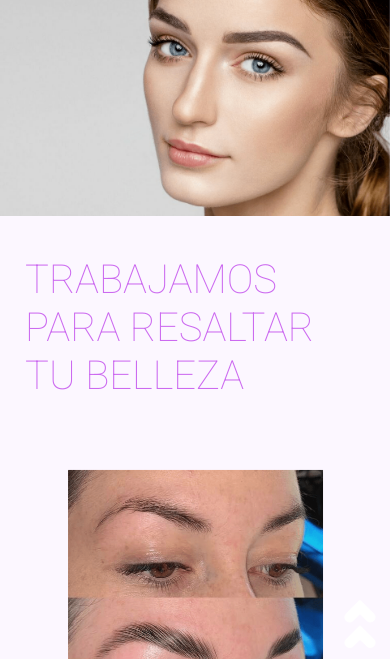
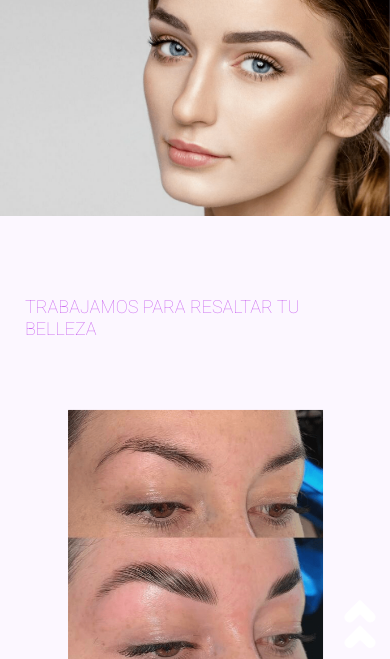
Before and after one commit to Andreshra/ehSTUDIO, a website: page index.html in a window 390 px wide. Shown: the part 185-844 px from the top of the page. Drawn offline with nearby package versions, Linux system fonts and the light colour scheme; a web font is replaced by a local one.

Commit message:
slogan index

```diff
--- a/scss/style2.scss
+++ b/scss/style2.scss
@@ -59,11 +59,6 @@ a:hover {
 	font-weight: 100;
 }
 
-@media (max-width: 575.98px) {
-	.slogan {
-	font-size: 18px;
-}
-	}
 
 .BlMain--img {
   margin-bottom: 40px;
@@ -344,7 +339,7 @@ ul.social-network li {
 
 /*MEDIA QUERIES*/
 
- {
+@media (max-width: 575.98px) {
 	.imgServi{
 		width: 350px;
 		height: 280px;
@@ -392,6 +387,13 @@ ul.social-network li {
 
 h2 {
 	font-size: 15px;
+}
+
+.slogan {
+	font-family: 'Roboto', sans-serif;
+	color: #CC6AF0;
+	font-size: 18px;
+	font-weight: 100;
 }
 
 	}
```
Also changed, not shown: css/estilo.css.
